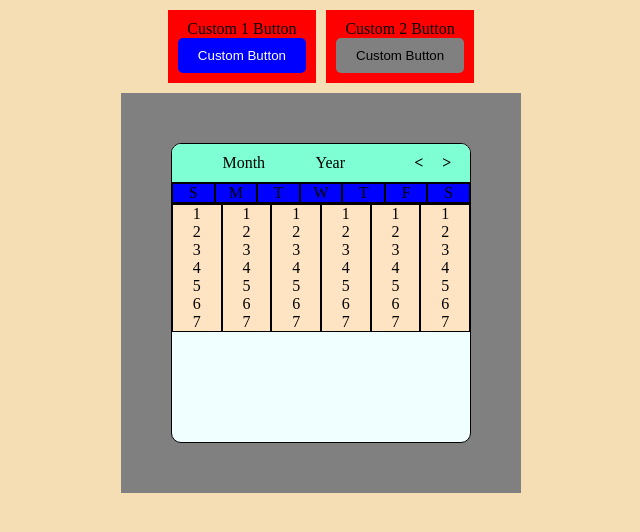
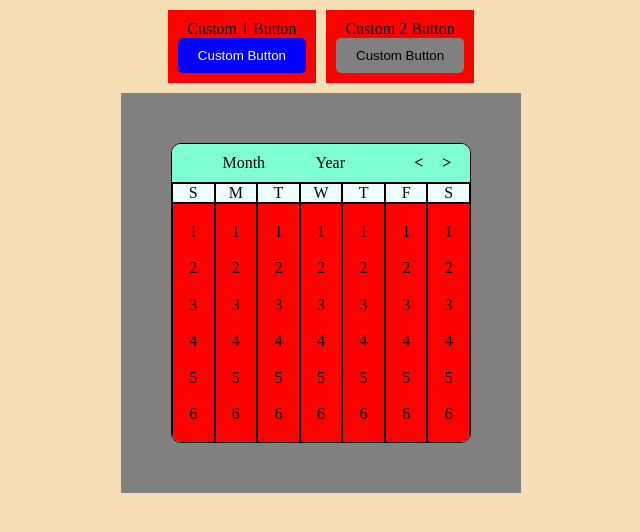
Before and after one commit to DominicPrestia/UI-ToolKit, a React (Create React App) app: page / in a window 1280 px wide. Shown: the top 532 px of the page, without its empty margins (319-959 px from the left). Built offline with nearby package versions, Linux system fonts and the light colour scheme.

Commit message:
Fixed col alignment

```diff
--- a/src/componenets/Calendar/BodyCalendar.jsx
+++ b/src/componenets/Calendar/BodyCalendar.jsx
@@ -3,7 +3,7 @@ import style from './bodyCalendar.module.css'
 
 const BodyCalendar = () => {
 
-    const days = Array.from({ length: 6 }, (value, i) => Array.from({ length: 7 }, (_, i2) => i2 + 1))
+    const days = Array.from({ length: 7 }, (value, i) => Array.from({ length: 6 }, (_, i2) => i2 + 1))
 
     console.log("days array: ", days)
 
--- a/src/componenets/Calendar/bodyCalendar.module.css
+++ b/src/componenets/Calendar/bodyCalendar.module.css
@@ -1,19 +1,21 @@
 .topContainer{
+    flex:1;
+    display: flex;
     justify-content: space-evenly;
-    display: flex;
-    background-color: blue;
+    background-color: red;
 }
 
 .column{
     width: 100%;
-    background-color: bisque;
-    border:1px solid black;
+    border-left:1px solid black;
+    border-right:1px solid black;
     display: flex;
     flex-direction: column;
-    justify-content: center;
+    justify-content: space-evenly;
     align-items: center;
 }
 
 .row{
+    width: 100%;
     text-align: center;
 }
--- a/src/componenets/Calendar/calendar.module.css
+++ b/src/componenets/Calendar/calendar.module.css
@@ -9,4 +9,6 @@
     border:1px solid black;
     border-radius: 10px;
     overflow: hidden;
+    display: flex;
+    flex-direction: column;
 }
--- a/src/componenets/Calendar/subHeader.module.css
+++ b/src/componenets/Calendar/subHeader.module.css
@@ -9,5 +9,4 @@
     width: 100%;
     border: 1px solid black;
     text-align: center;
-    background-color: blue;
 }
```
